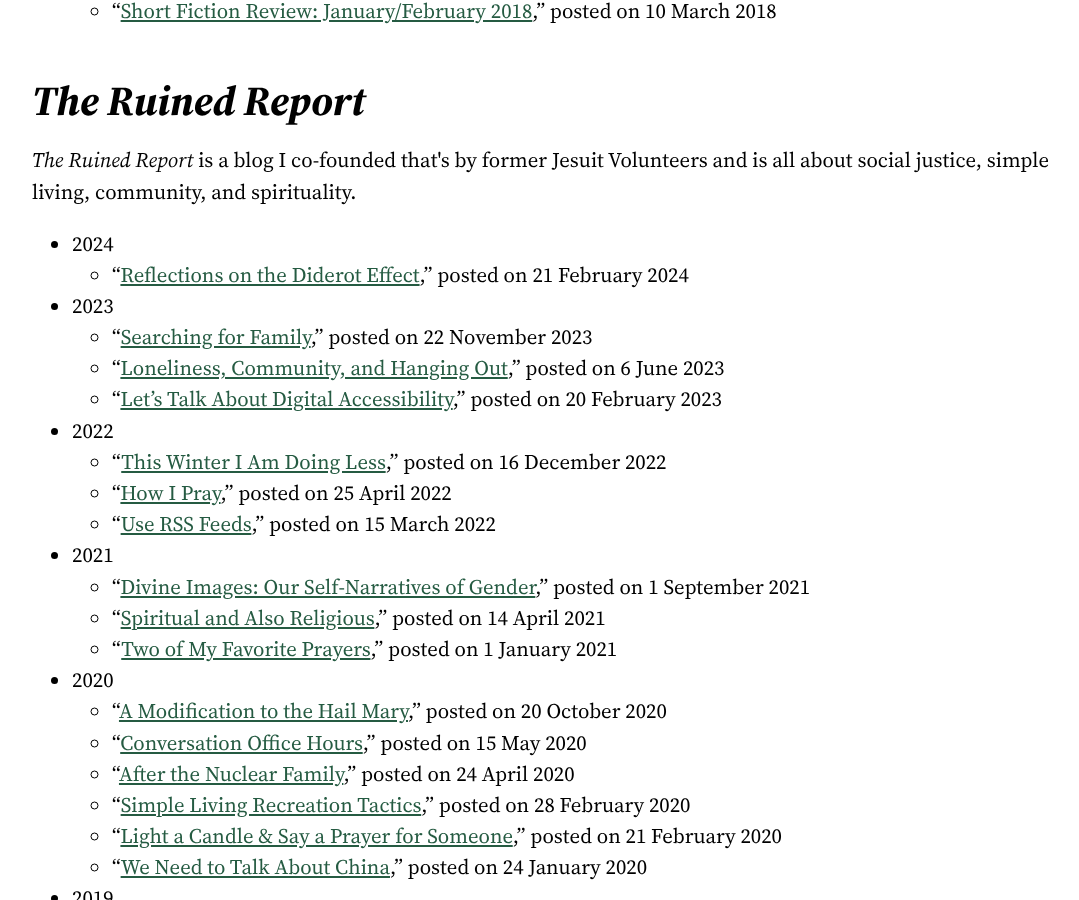
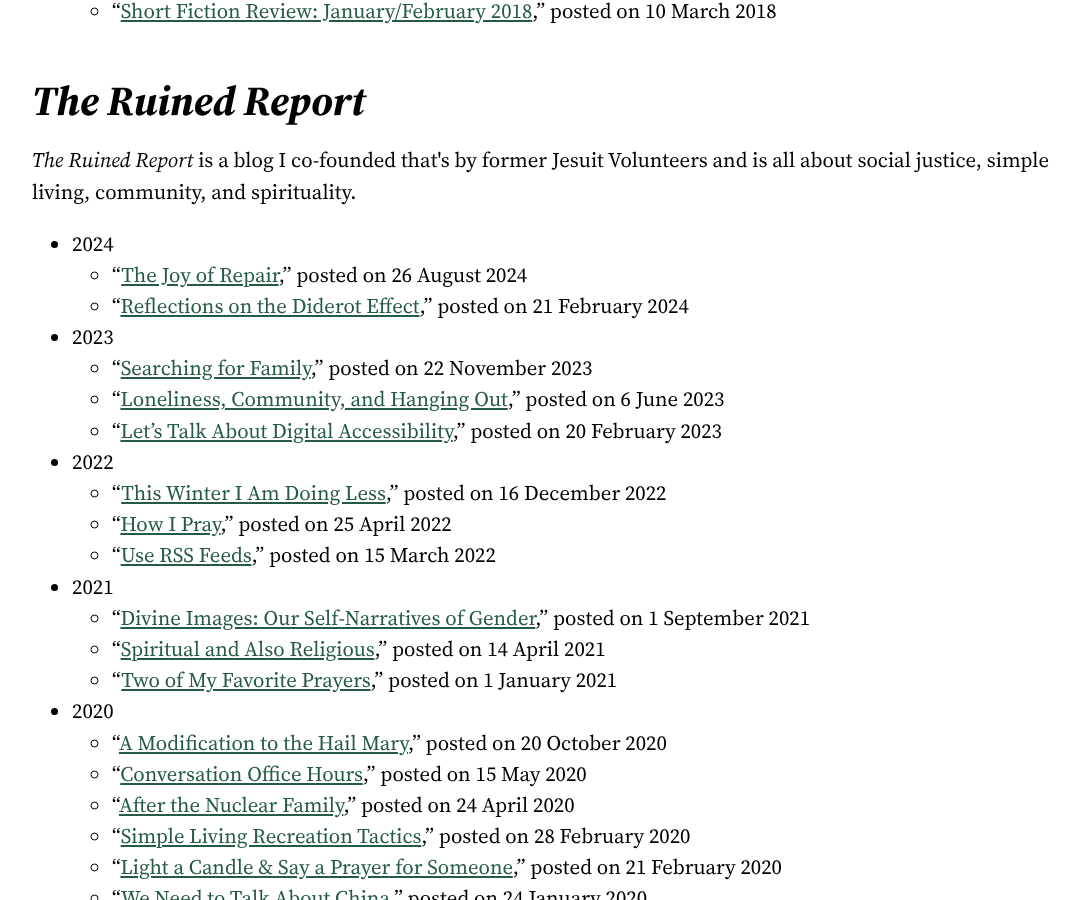
Before and after one commit to cncoulter/camcoulter.com, a Jekyll site: the page built from Publications.html, in a window 1280 px wide and 900 px high, scrolled down 1618 px. Shown: the whole window, without its empty margins (88-1167 px from the left). Built offline with Jekyll 4.4.1, drawn with Linux system fonts in a browser that asks for light colours; some web fonts are replaced.

Commit message:
Update publications

```diff
--- a/Publications.html
+++ b/Publications.html
@@ -79,6 +79,7 @@
 	<li>
 		2024
 		<ul>
+			<li>“<a href="https://theruinedreport.com/2024/08/26/the-joy-of-repair/" class="font-weight-bold">The Joy of Repair</a>,” posted on 26 August 2024</li>
 			<li>“<a href="https://theruinedreport.com/2024/02/21/reflections-on-the-diderot-effect/" class="font-weight-bold">Reflections on the Diderot Effect</a>,” posted on 21 February 2024</li>
 		</ul>
 	</li>
```
